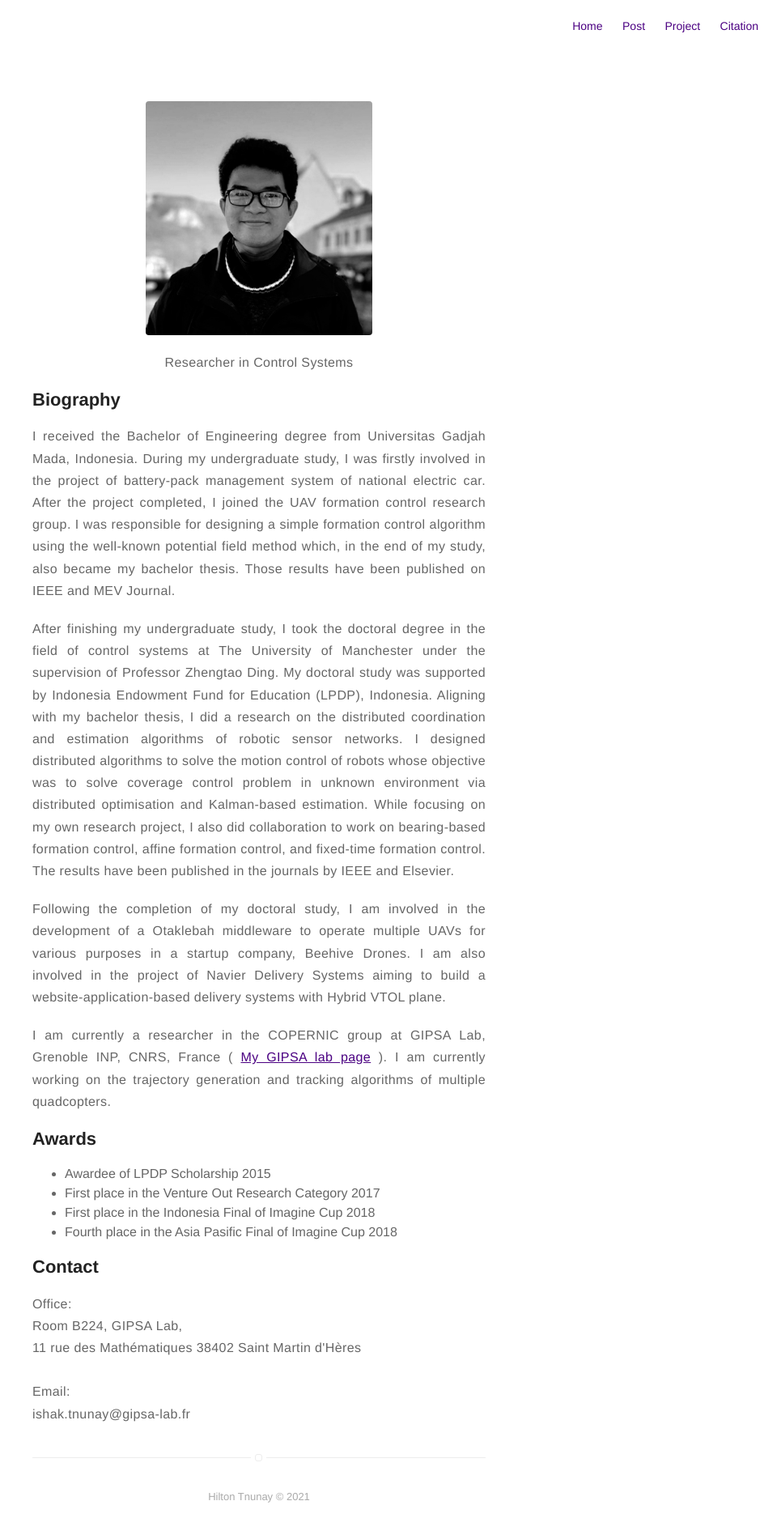
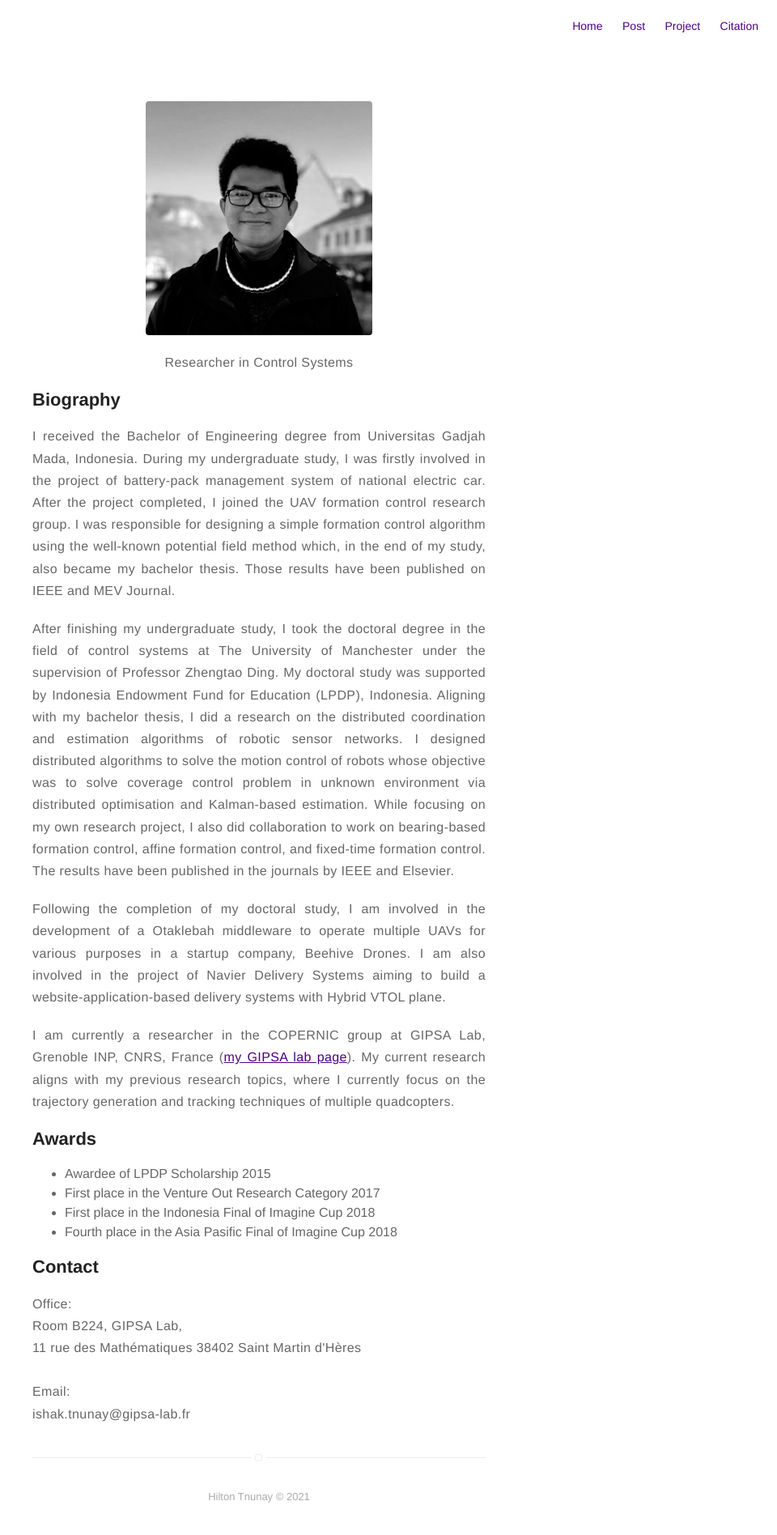
Before and after one commit to tnunay/tnunay.github.io, a Jekyll site: the page built from about.md, in a window 1280 px wide. Shown: the whole page at 81% size, without its empty margins (320-1280 px from the left). Built offline with Jekyll 4.4.1, drawn with Linux system fonts in a browser that asks for light colours.

Commit message:
Update github

```diff
--- a/about.md
+++ b/about.md
@@ -14,9 +14,7 @@ layout: page
 
 <p align="justify">Following the completion of my doctoral study, I am involved in the development of a Otaklebah middleware to operate multiple UAVs for various purposes in a startup company, Beehive Drones. I am also involved in the project of Navier Delivery Systems aiming to build a website-application-based delivery systems with Hybrid VTOL plane.</p>
 
-<p align="justify">I am currently a researcher in the COPERNIC group at GIPSA Lab, Grenoble INP, CNRS, France (
-<a href="http://www.gipsa-lab.fr/page_pro.php?vid=3828">My GIPSA lab page</a>
-). I am currently working on the trajectory generation and tracking algorithms of multiple quadcopters.</p>
+<p align="justify">I am currently a researcher in the COPERNIC group at GIPSA Lab, Grenoble INP, CNRS, France (<a href="http://www.gipsa-lab.fr/page_pro.php?vid=3828">my GIPSA lab page</a>). My current research aligns with my previous research topics, where I currently focus on the trajectory generation and tracking techniques of multiple quadcopters.</p>
 
 ## Awards
 
```
